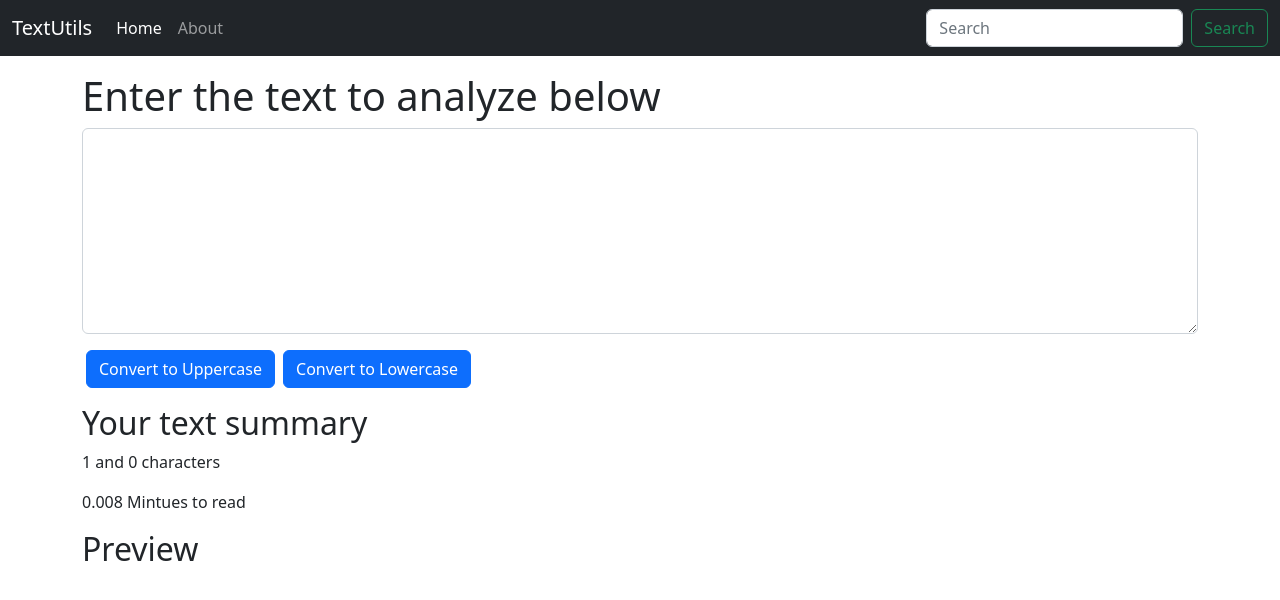
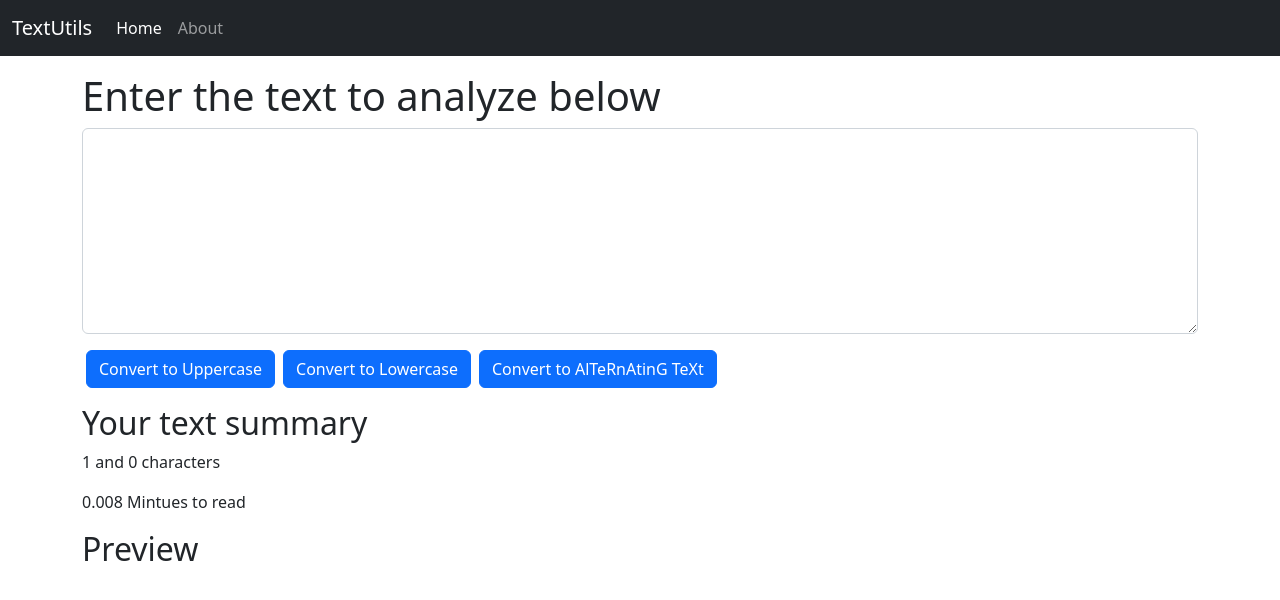
Before and after one commit to JaiAgarwal-24/ReactLearn_-Text_Utils-, a React (Create React App) app: page /about in a window 1280 px wide. Shown: the top 600 px of the page. Built offline with nearby package versions, Linux system fonts and the light colour scheme.

Commit message:
Enhancing the site 'Adding our own created fun()' - AlTeRnAtInG TeXt

```diff
--- a/src/components/Navbar.js
+++ b/src/components/Navbar.js
@@ -18,10 +18,10 @@ export default function Navbar(props) {
                             <a className="nav-link" href="/">{props.aboutText}</a>
                         </li>
                     </ul>
-                    <form className="d-flex" role="search">
+                    {/* <form className="d-flex" role="search">
                         <input className="form-control me-2" type="search" placeholder="Search" aria-label="Search" />
                         <button className="btn btn-outline-success" type="submit">Search</button>
-                    </form>
+                    </form> */}
                 </div>
             </div>
         </nav>
--- a/src/components/TextForm.js
+++ b/src/components/TextForm.js
@@ -19,6 +19,22 @@ export default function TextForm(props) {
         setText(event.target.value);
     }
 
+    const handleAlternatingClick = () => {
+        let updatedText = '';
+        for (let i=0; i<text.length; i++)
+        {
+            if (i%2 === 0)
+            {
+                updatedText += text[i].toUpperCase();
+            }
+            else
+            {
+                updatedText += text[i].toLowerCase();
+            }
+        }
+        setText(updatedText);
+    }
+
     const [text, setText] = useState('');
     // setText("new text");
     return (
@@ -30,6 +46,7 @@ export default function TextForm(props) {
             </div>
             <button className="btn btn-primary mx-1" onClick={handleUpClick}>Convert to Uppercase</button>
             <button className="btn btn-primary mx-1" onClick={handleLoClick}>Convert to Lowercase</button>
+            <button className="btn btn-primary mx-1" onClick={handleAlternatingClick}>Convert to AlTeRnAtinG TeXt</button>
         </div>
         <div className="container my-2">
             <h2>Your text summary</h2>
```
